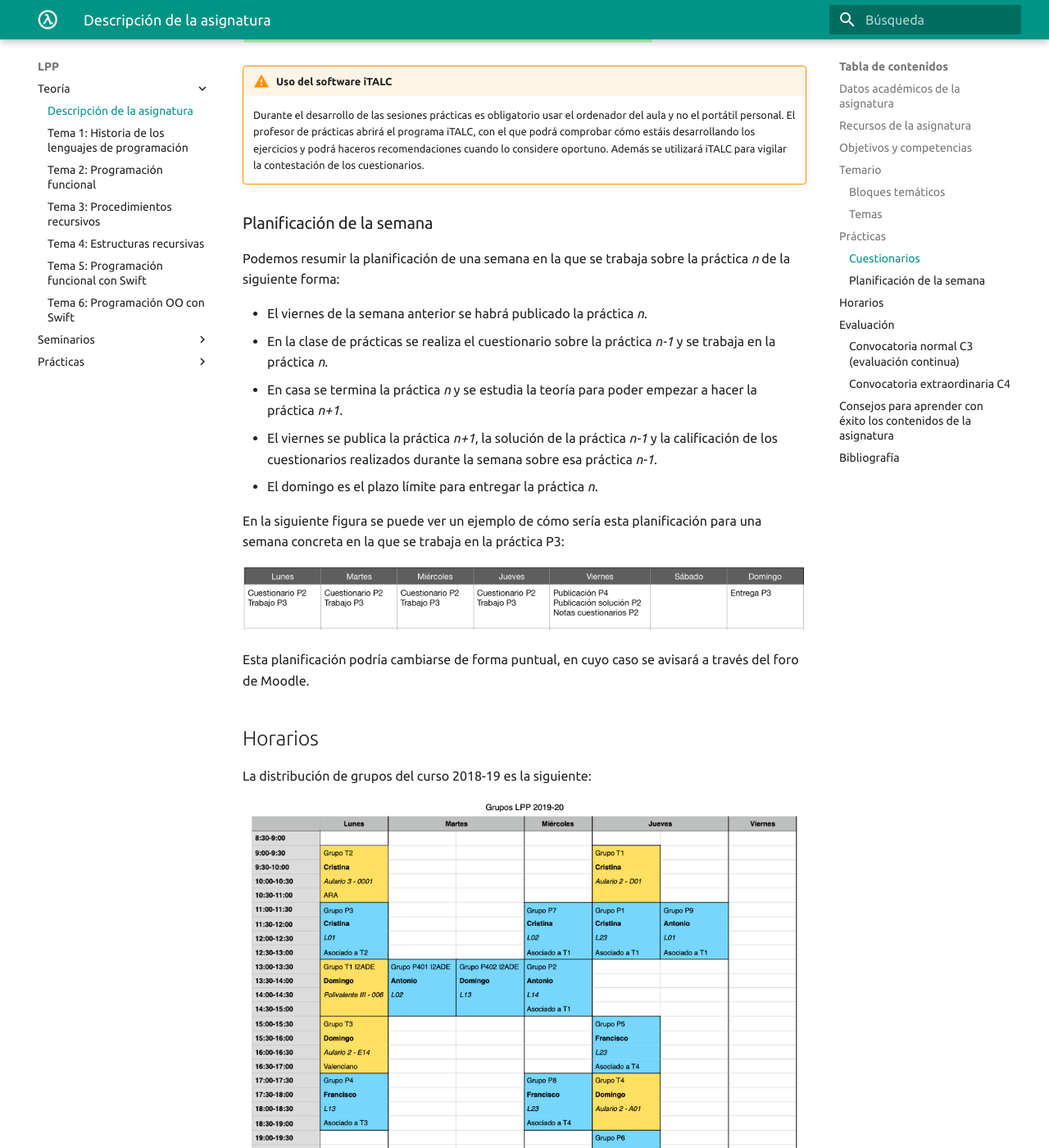
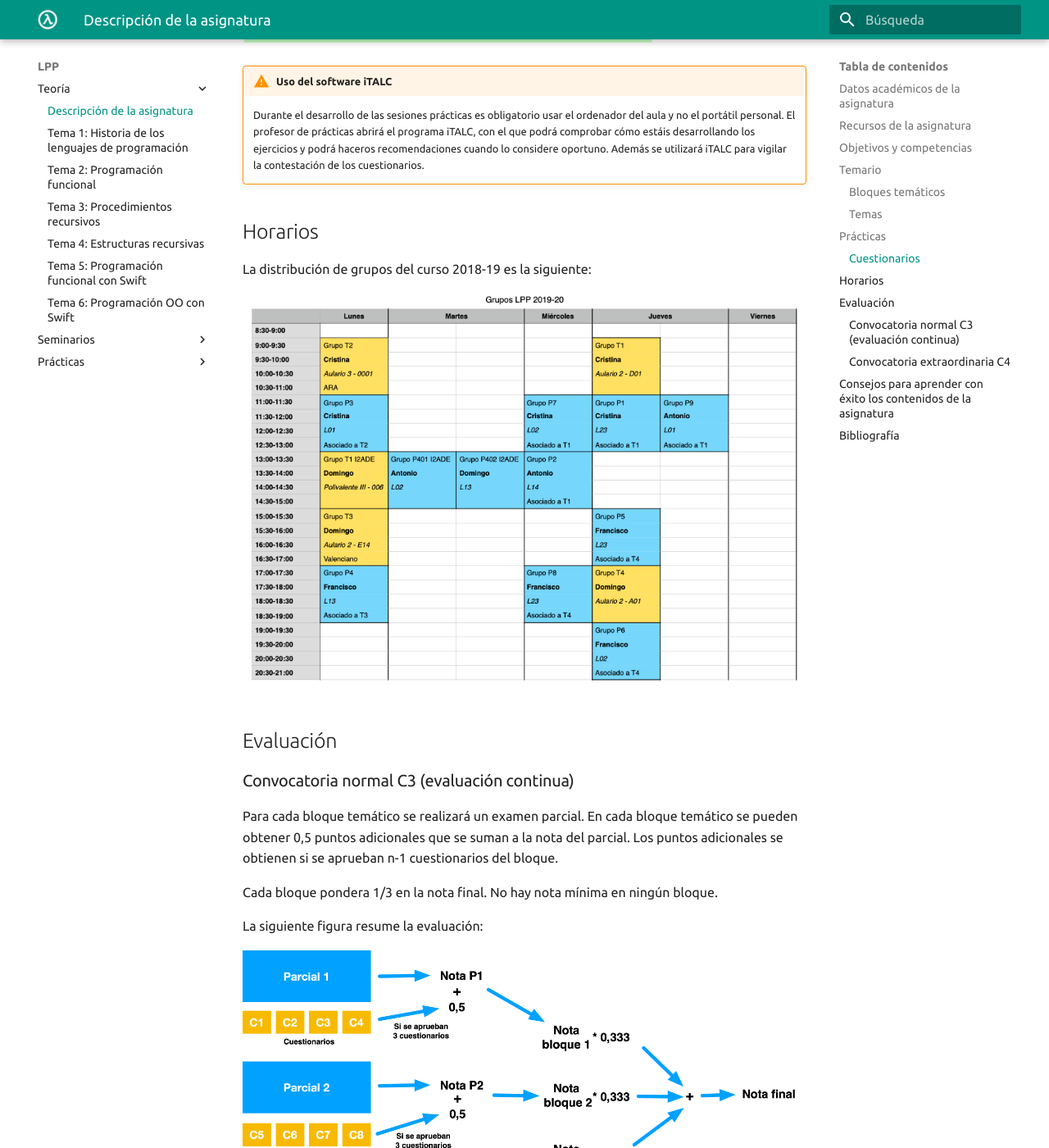
Before and after one commit to domingogallardo/apuntes-lpp, an MkDocs documentation site: the page built from docs/teoria/tema00-descripcion-asignatura/tema00-descripcion-asignatura.md, in a window 1280 px wide and 1400 px high, scrolled down 5636 px. Shown: the whole window at 82% size. Built offline with MkDocs 1.6.1 and Material for MkDocs 9.7.7, drawn with Linux system fonts in a browser that asks for light colours.

Commit message:
Eliminada planificación prácticas semana n y semana n-1

```diff
--- a/docs/teoria/tema00-descripcion-asignatura/tema00-descripcion-asignatura.md
+++ b/docs/teoria/tema00-descripcion-asignatura/tema00-descripcion-asignatura.md
@@ -205,30 +205,6 @@ expresiones en el intérprete del lenguaje.
     recomendaciones cuando lo considere oportuno. Además se utilizará
     iTALC para vigilar la contestación de los cuestionarios.
 
-### Planificación de la semana
-
-Podemos resumir la planificación de una semana en la que se trabaja
-sobre la práctica _n_ de la siguiente forma:
-
-- El viernes de la semana anterior se habrá publicado la práctica _n_.
-- En la clase de prácticas se realiza el cuestionario sobre la
-  práctica _n-1_ y se trabaja en la práctica _n_.
-- En casa se termina la práctica _n_ y se estudia la teoría para
-  poder empezar a hacer la práctica _n+1_.
-- El viernes se publica la práctica _n+1_, la solución de la práctica
-  _n-1_ y la calificación de los cuestionarios realizados durante la
-  semana sobre esa práctica _n-1_.
-- El domingo es el plazo límite para entregar la práctica _n_.
-
-En la siguiente figura se puede ver un ejemplo de cómo sería esta
-planificación para una semana concreta en la que se trabaja en la
-práctica P3:
-
-<img src="imagenes/semana-practicas.png" width="800px"/>
-
-Esta planificación podría cambiarse de forma puntual, en cuyo caso se
-avisará a través del foro de  Moodle.
-
 ## Horarios
 
 La distribución de grupos del curso 2018-19 es la siguiente:
```
Also changed, not shown: docs/teoria/tema00-descripcion-asignatura/imagenes/semana-practicas.png (deleted).
